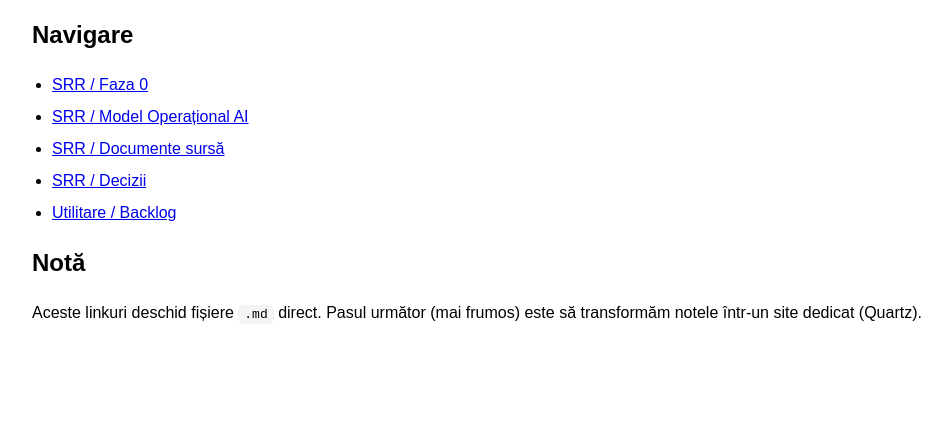
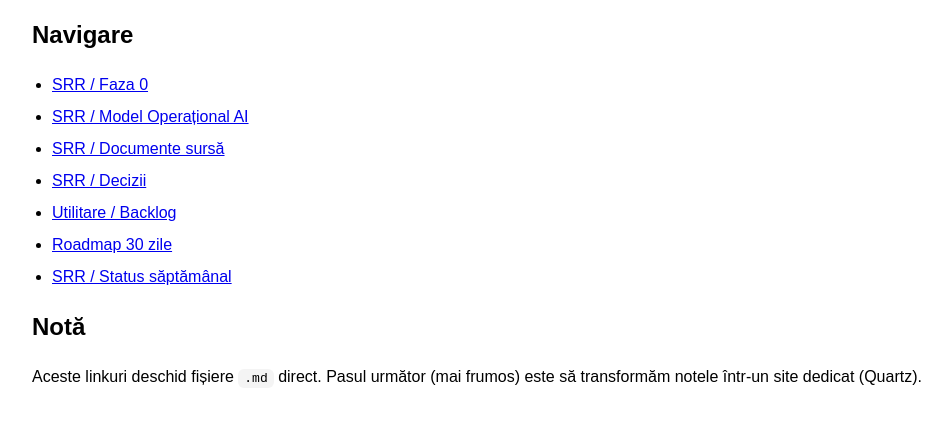
Before and after one commit to valentinmarin2018/radiogpt-lab, a plain HTML site: page index.html in a window 1280 px wide. Shown: the part 123-546 px from the top of the page, without its empty margins (158-1110 px from the left). Drawn offline with Linux system fonts and the light colour scheme.

Commit message:
Add links for Roadmap and weekly status in index.html

```diff
--- a/index.html
+++ b/index.html
@@ -24,6 +24,8 @@ code { background: #f4f4f4; padding: 2px 6px; border-radius: 6px; }
 <li><a href="./SRR/Documente-sursa.md">SRR / Documente sursă</a></li>
 <li><a href="./SRR/Decizii.md">SRR / Decizii</a></li>
 <li><a href="./Utilitare/Backlog.md">Utilitare / Backlog</a></li>
+<li><a href="./Roadmap-30-zile.md">Roadmap 30 zile</a></li>
+<li><a href="./SRR/Status-saptamanal.md">SRR / Status săptămânal</a></li>
 </ul>
 
 <h2>Notă</h2>
```
